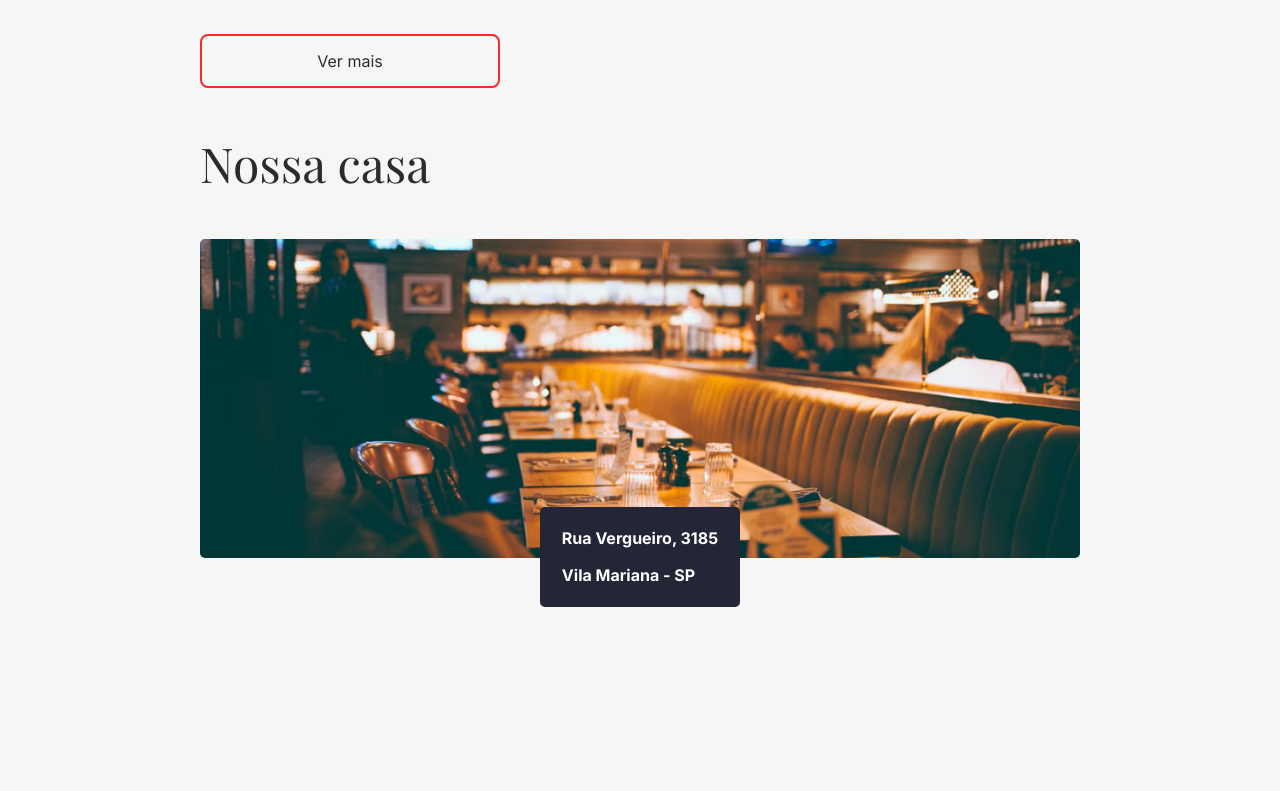
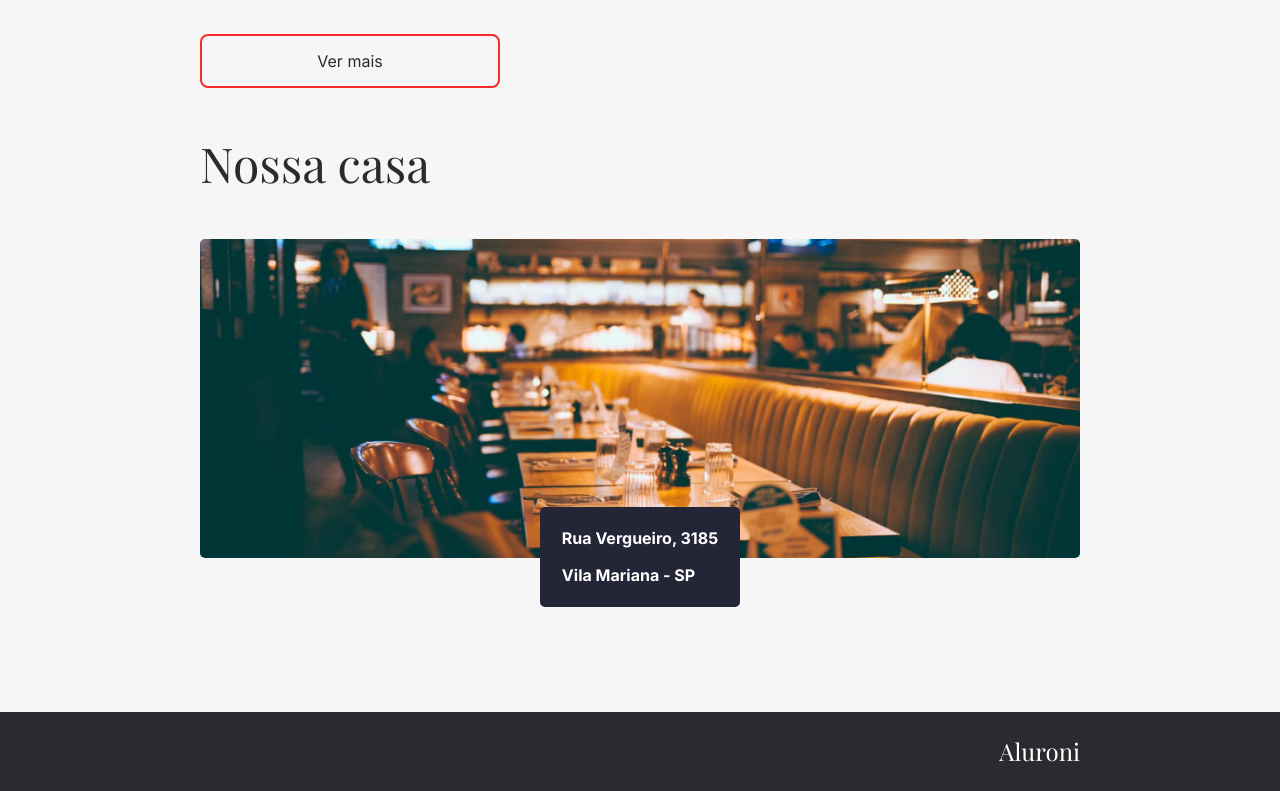
Before and after one commit to ianfilipe/aluroni, a React (Create React App) app: page / in a window 1280 px wide. Shown: the part 1536-2327 px from the top of the page. Before the commit the page ends 2248 px from the top, so only its background shows below. Built offline with nearby package versions, Linux system fonts and the light colour scheme.

Commit message:
creating the NotFound

```diff
--- /dev/null
+++ b/src/components/Footer/Footer.module.scss
@@ -0,0 +1,29 @@
+@import "styles/variables";
+@import "styles/breakpoints";
+.footer {
+  background-color: #292b2f;
+  display: flex;
+  justify-content: flex-end;
+  padding: 10px $px;
+  @media (max-width: $desktop_xsm) {
+  padding: 10px $px-mobile;
+  }
+  @media (min-width: $desktop_xsm) and (max-width: $desktop_sm) {
+  padding: 10px $px-sm;
+  }
+  @media (min-width: $desktop_sm) and (max-width: $desktop_md) {
+  padding: 10px $px-md;
+  }
+  &__logo {
+  text-decoration: none;
+  color: white;
+  &:hover {
+    color: #f72c29;
+  }
+  > h1 {
+    font-family: "Playfair Display";
+    font-size: 24px;
+    font-weight: 400;
+  }
+}
+}
--- /dev/null
+++ b/src/components/Footer/index.tsx
@@ -0,0 +1,12 @@
+import { Link } from 'react-router-dom'
+import styles from './Footer.module.scss'
+
+export default function Footer() {
+	return (
+		<footer className={styles.footer}>
+			<Link to="/" className={styles.footer__logo}>
+				<h1>Aluroni</h1>
+			</Link>
+		</footer>
+	)
+}
--- a/src/index.css
+++ b/src/index.css
@@ -8,3 +8,9 @@ body {
   font-family: "Inter";
   box-sizing: border-box;
 }
+
+#root > main.container {
+  display: flex;
+  flex-direction: column;
+  min-height: 100vh;
+}
--- /dev/null
+++ b/src/pages/NotFound/NotFound.module.scss
@@ -0,0 +1,21 @@
+@import 'styles/variables';
+.container {
+  align-items: center;
+  display: flex;
+  flex: 1;
+  flex-direction: column;
+  justify-content: center;
+}
+.voltar {
+  display: flex;
+  justify-content: flex-start;
+  width: 100%;
+  button {
+    background-color: transparent;
+    border: none;
+    color: $red;
+    cursor: pointer;
+    font-size: 1.5rem;
+    font-weight: bold;
+  }
+}
--- /dev/null
+++ b/src/pages/NotFound/index.tsx
@@ -0,0 +1,15 @@
+import { ReactComponent as NotFoundImage } from 'assets/not_found.svg'
+import classNames from 'classnames'
+import stylesTheme from 'styles/Theme.module.scss'
+import styles from './NotFound.module.scss'
+
+export default function NotFound() {
+	return (
+		<div className={classNames({
+			[styles.container]: true,
+			[stylesTheme.container]: true
+		})}>
+			<NotFoundImage />
+		</div>
+	)
+}
--- a/src/routes.js
+++ b/src/routes.js
@@ -1,8 +1,10 @@
 import DefaultPage from 'components/DefaultPage'
+import Footer from 'components/Footer'
 import Nav from 'components/Nav'
 import About from 'pages/About'
 import Home from 'pages/Home'
 import Menu from 'pages/Menu'
+import NotFound from 'pages/NotFound'
 import { BrowserRouter as Router, Route, Routes } from 'react-router-dom'
 
 export default function AppRouter() {
@@ -12,10 +14,12 @@ export default function AppRouter() {
 			<Routes>
 				<Route path='/' element={<DefaultPage />}>
 					<Route index element={<Home />} />
-					<Route path='sobre' element={<About/>} />
+					<Route path='sobre' element={<About />} />
 				</Route>
+				<Route path='*' element={<NotFound/>} />
 				<Route path='cardapio' element={<Menu />} />
 			</Routes>
+			<Footer/>
 		</Router>
 	)
 }
```
Also changed, not shown: src/assets/not_found.svg (added), 1 other file (tests, documents, lock files or other folders).
